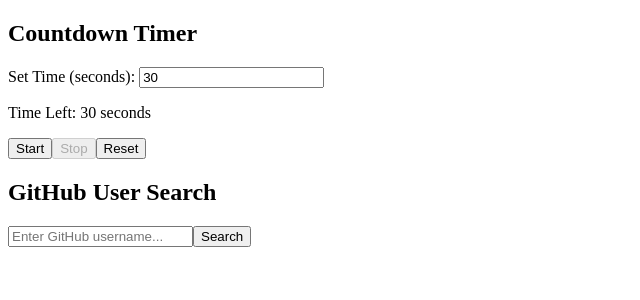
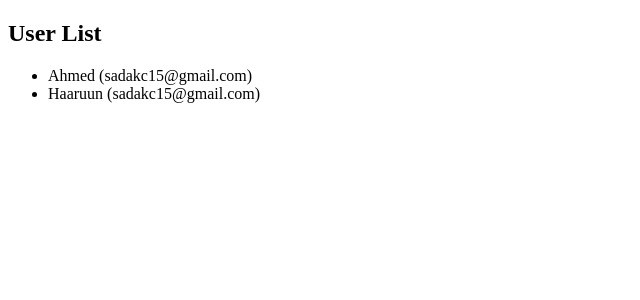
Before and after one commit to sadak15/react-ex, a React (Vite) app: page / in a window 1280 px wide. Shown: the top 300 px of the page, without its empty margins (0-640 px from the left). Built offline with nearby package versions, Linux system fonts and the light colour scheme.

Commit message:
user lisst

```diff
--- a/src/App.jsx
+++ b/src/App.jsx
@@ -1,15 +1,16 @@
+import UserList from "./UserList";
 
-import Countdown from "./Countdown"
-import GitHubUserSearch from "./PokemonSearch"
+const App = () => {
+  const users = [
+    { id: 1, name: "Ahmed", email: "sadakc15@gmail.com" },
+    { id: 2, name: "Haaruun", email: "sadakc15@gmail.com" },
+  ];
 
-function App() {
+  return (
+    <div>
+      <UserList users={users} />
+    </div>
+  );
+};
 
-   return (
-    <>
-    <Countdown/>
-    <GitHubUserSearch/>
-    </>
-   )
-}
-
-export default App
+export default App;
--- /dev/null
+++ b/src/UserList.jsx
@@ -0,0 +1,21 @@
+const UserList = ({ users }) => {
+  return (
+    <div>
+      <h2>User List</h2>
+
+      {users.length > 0 ? (
+        <ul>
+          {users.map((user) => (
+            <li key={user.id}>
+              {user.name} ({user.email})
+            </li>
+          ))}
+        </ul>
+      ) : (
+        <p>No users found.</p>
+      )}
+    </div>
+  );
+};
+
+export default UserList;
```
